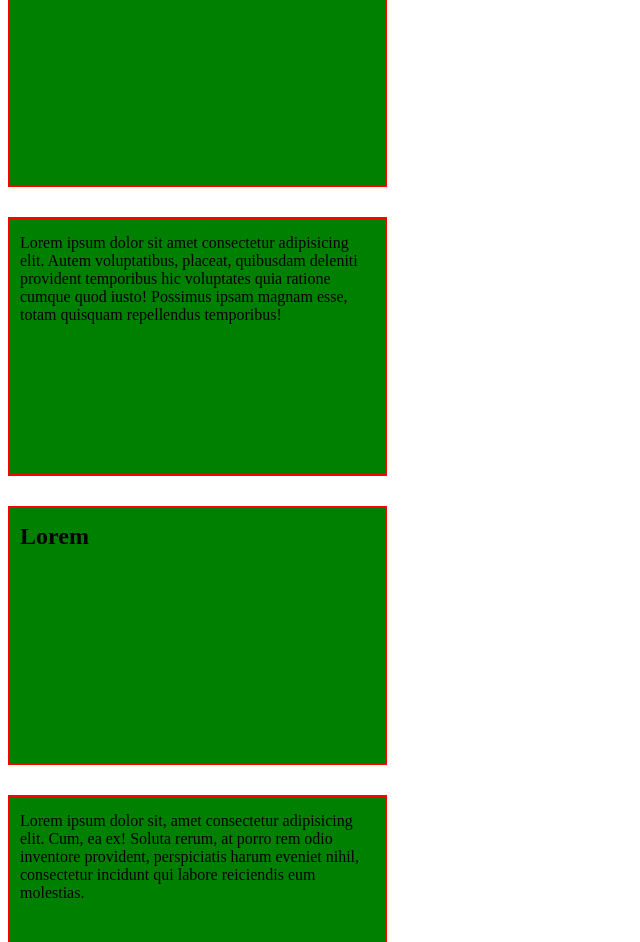
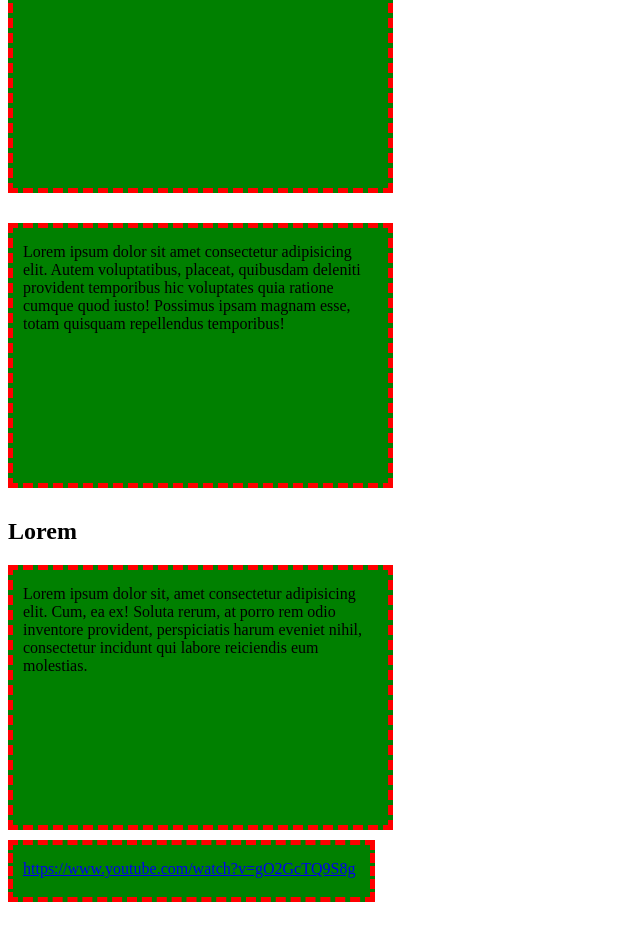
Before and after one commit to fgtucv/HW-11, a plain HTML site: page index.html in a window 1280 px wide. Shown: the part 93-1035 px from the top of the page, without its empty margins (0-640 px from the left). After the commit the page ends 995 px from the top, so only its background shows below. Drawn offline with Linux system fonts and the light colour scheme.

Commit message:
fixs style

```diff
--- a/style.css
+++ b/style.css
@@ -1,8 +1,8 @@
 .header-title {
     width: 350px;
     height: 220px;
-    border: 2px solid red;
-    background: green;
+    border: 5px dashed red;
+    background-color: green;
     padding-left: 10px;
     padding-top: 15px;
     padding-right: 15px;
@@ -14,21 +14,8 @@
 .header-text {
     width: 350px;
     height: 220px;
-    border: 2px solid red;
-    background: green;
-    padding-left: 10px;
-    padding-top: 15px;
-    padding-right: 15px;
-    padding-bottom: 20px;
-    margin-bottom: 30px;
-
-}
-
-.main-title {
-    width: 350px;
-    height: 220px;
-    border: 2px solid red;
-    background: green;
+    border: 5px dashed red;
+    background-color: green;
     padding-left: 10px;
     padding-top: 15px;
     padding-right: 15px;
@@ -40,8 +27,8 @@
 .main-text {
     width: 350px;
     height: 220px;
-    border: 2px solid red;
-    background: green;
+    border: 5px dashed red;
+    background-color: green;
     padding-left: 10px;
     padding-top: 15px;
     padding-right: 15px;
@@ -49,16 +36,3 @@
     margin-bottom: 30px;
 
 }
-
-.main-text {
-    width: 350px;
-    height: 220px;
-    border: 2px solid red;
-    background: green;
-    padding-left: 10px;
-    padding-top: 15px;
-    padding-right: 15px;
-    padding-bottom: 20px;
-    margin-bottom: 30px;
-
-}
```
